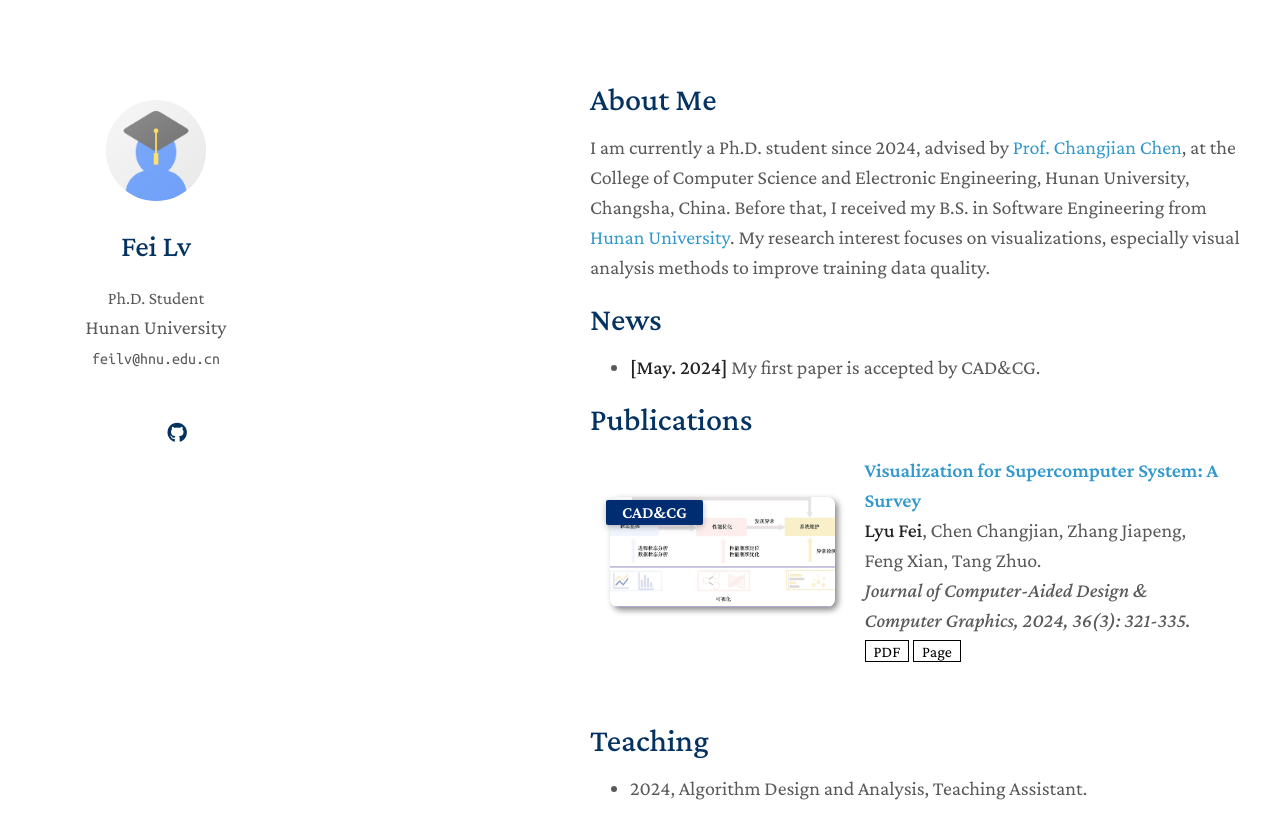
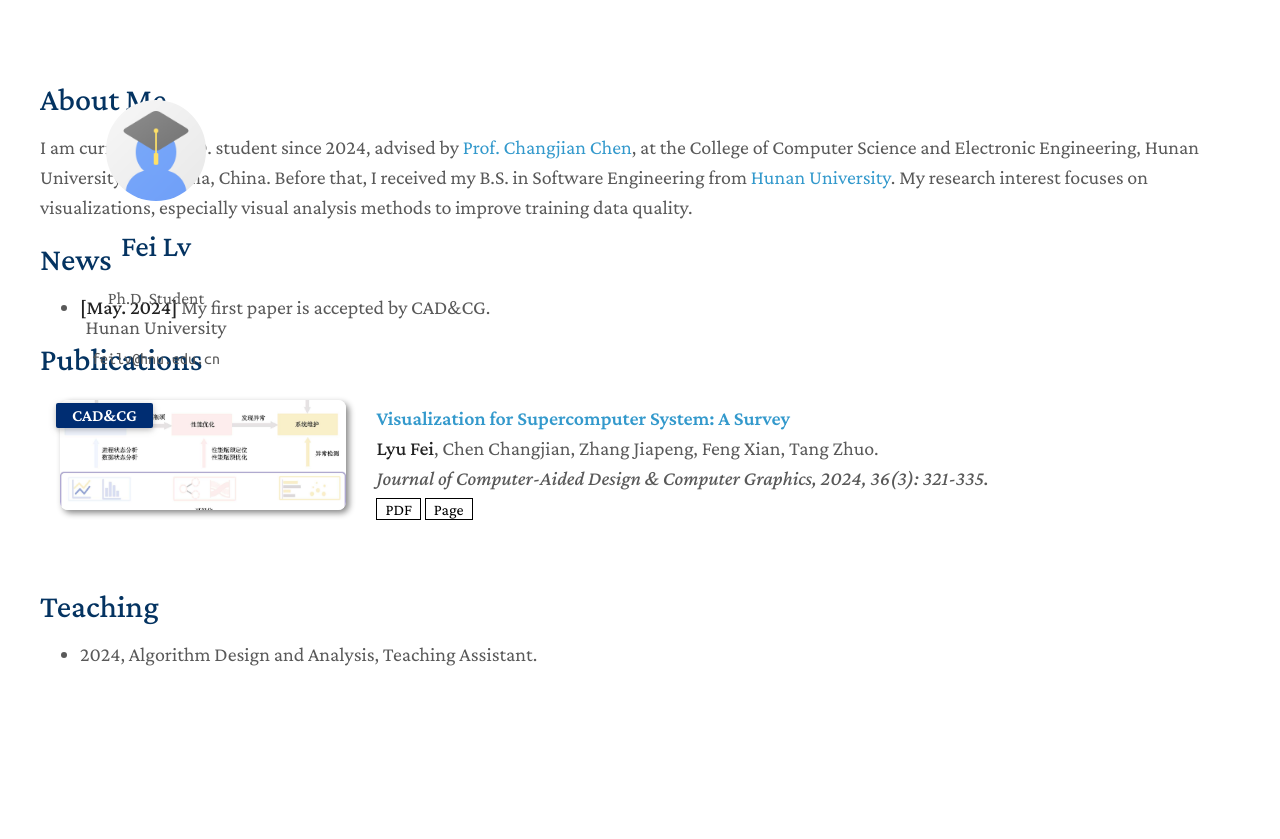
Before and after one commit to feilvvl/feilvvl.github.io, a Jekyll site: the page built from index.md, in a window 1280 px wide. Shown: the top 839 px of the page. Built offline with Jekyll 4.4.1, drawn with Linux system fonts in a browser that asks for light colours; a style sheet for code colours, icons or effects is not loaded; our own code applies the rules of GitHub Pages for plain Markdown files.

Commit message:
Update minimal-light.scss

```diff
--- a/_sass/minimal-light.scss
+++ b/_sass/minimal-light.scss
@@ -436,7 +436,7 @@ header ul a strong {
 }
 
 section {
-  width:650px;
+  width:890;
   float:right;
   padding-top:4.0em;
   padding-bottom:50px;
```
